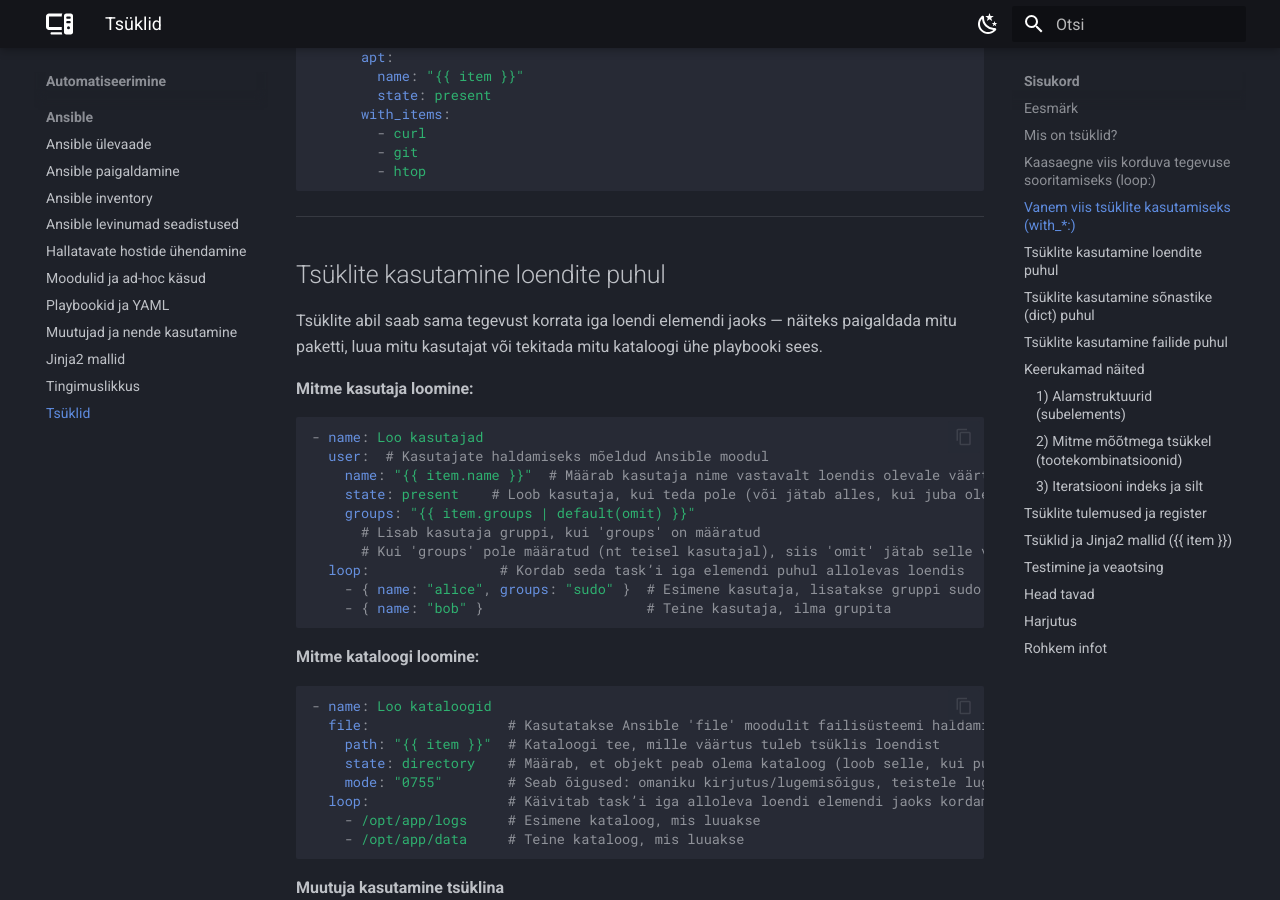
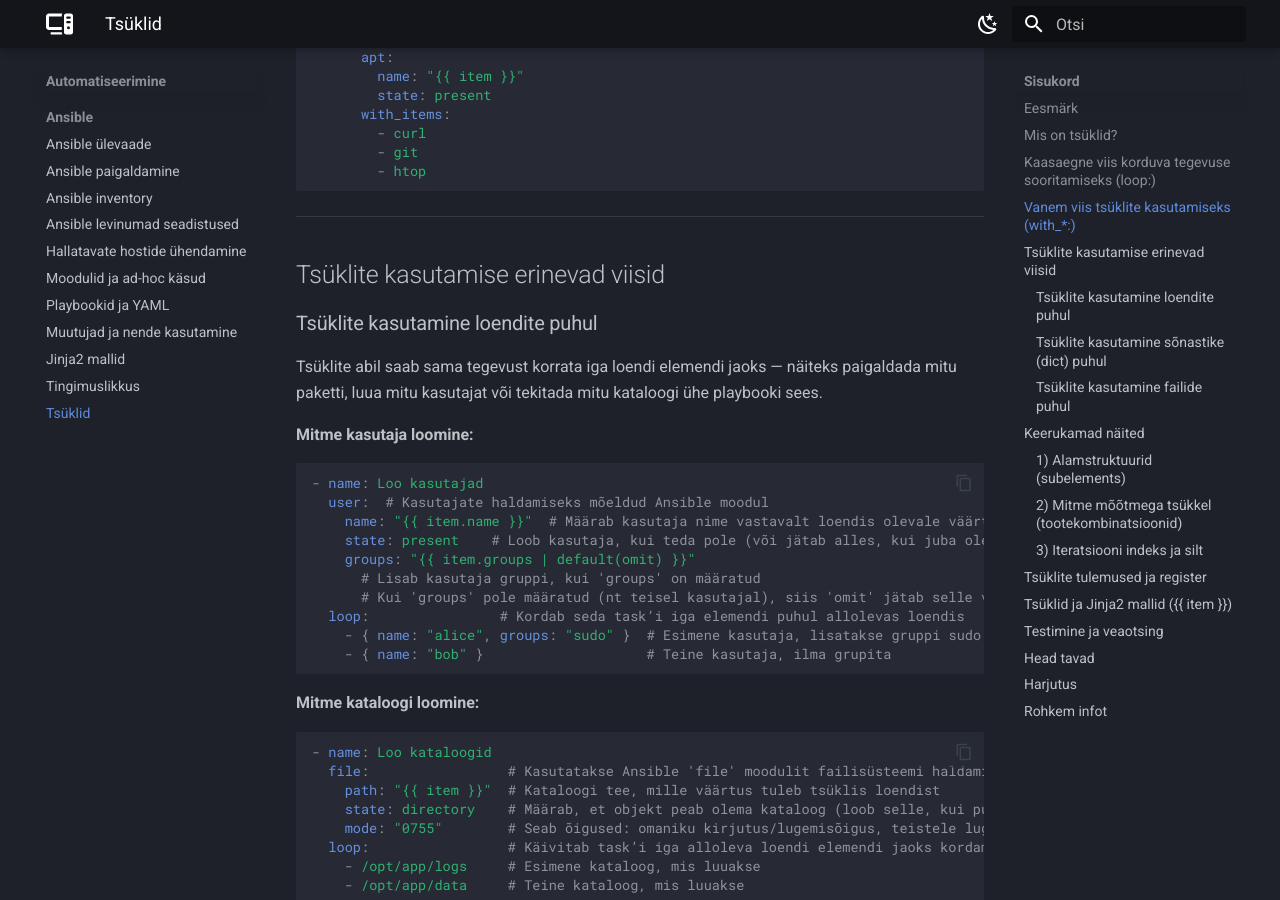
Before and after one commit to priitpaap/priitpaap.github.io, an MkDocs documentation site: the page built from docs/ansible/ansibleloops.md, in a window 1280 px wide and 900 px high, scrolled down 1781 px. Built offline with MkDocs 1.6.1 and Material for MkDocs 9.7.7, drawn with Linux system fonts in a browser that asks for light colours.

Commit message:
Update ansibleloops.md

````diff
--- a/docs/ansible/ansibleloops.md
+++ b/docs/ansible/ansibleloops.md
@@ -76,7 +76,9 @@
 
 ---
 
-## Tsüklite kasutamine loendite puhul
+## Tsüklite kasutamise erinevad viisid
+
+### Tsüklite kasutamine loendite puhul
 
 Tsüklite abil saab sama tegevust korrata iga loendi elemendi jaoks — näiteks paigaldada mitu paketti, luua mitu kasutajat või tekitada mitu kataloogi ühe playbooki sees.
 
@@ -133,9 +135,7 @@
 
 ```
 
----
-
-## Tsüklite kasutamine sõnastike (dict) puhul
+### Tsüklite kasutamine sõnastike (dict) puhul
 
 Tsüklite abil saab töödelda ka sõnastikke, kus iga element koosneb võtme–väärtuse paarist — näiteks seadistused, kasutajanimed koos gruppidega või paketid koos versioonidega. Sõnastikke on mugav tsükliks vormida Jinja2 filtriga **`dict2items`** (teeb `{key:…, value:…}` loendi).
 
@@ -170,9 +170,7 @@
 
 ```
 
----
-
-## Tsüklite kasutamine failide puhul
+### Tsüklite kasutamine failide puhul
 
 Sageli on vaja teha sama tegevust mitme faili jaoks — näiteks kopeerida konfiguratsioonifaile või luua linke.
 Tsüklite abil saab selliseid korduvaid failitoiminguid automatiseerida, kasutades kas failide loendit või `fileglob` päringut, mis leiab kõik sobivad failid kataloogist.
````
